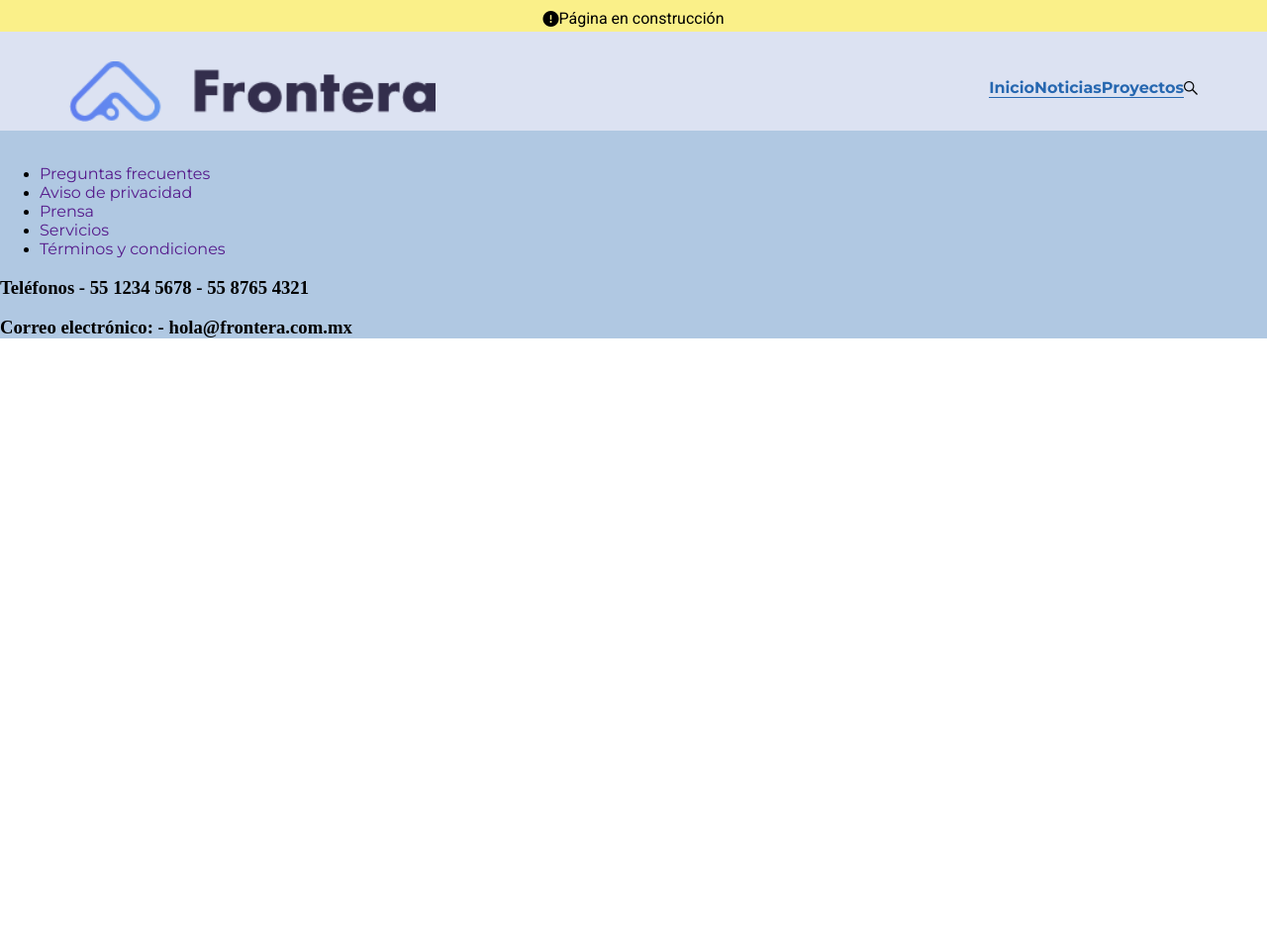
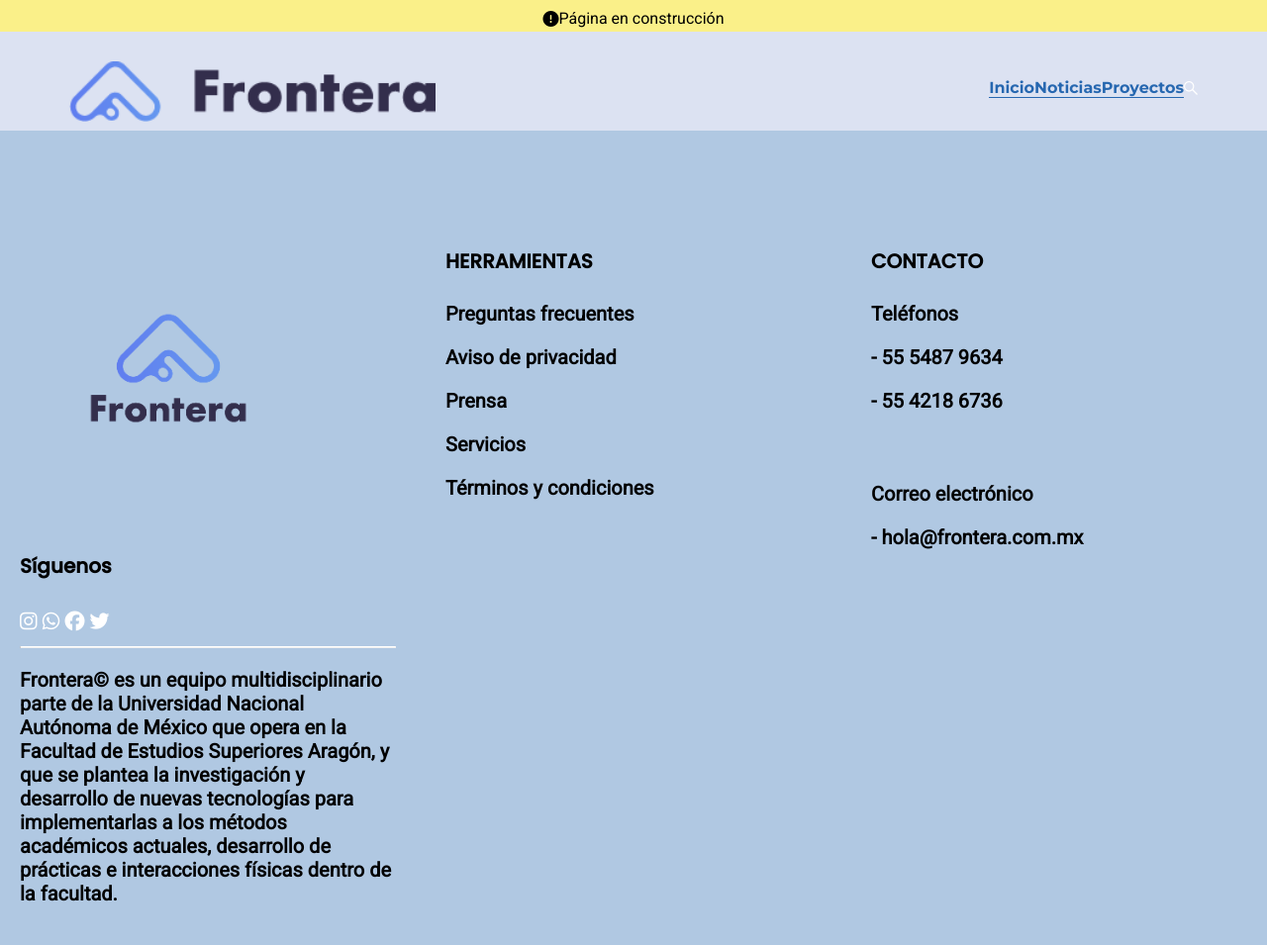
Before and after one commit to HasemTR/Fronteravirtualenv, a PHP site: page /news.html in a window 1280 px wide. Shown: the whole page at 99% size. Before the commit the page ends 342 px from the top, so only its background shows below. Run offline with PHP 8.4, Linux system fonts and the light colour scheme; some libraries are stand-ins or nearby versions.

Commit message:
added stuff

```diff
--- a/css/main.css
+++ b/css/main.css
@@ -4,7 +4,6 @@ html {
     height: 100%;
     margin: auto;
     width: 960px;
-    overflow: scroll;
 }
 
 body {
@@ -218,18 +251,11 @@ p {
 
 }
 
-
-#mision, #vision, #objetivo {
-    float: left;
-    margin: 0px;
-    text-align: center;
-    font-family: 'Montserrat', sans-serif;
-    font-weight: bold;
-    padding: 0%;
-}
-
 footer {
     background-color: #b0c8e2;
+    font-family: 'Poppins', sans-serif;
+    font-weight: bolder;
+    padding-top: 70px;
 }
 
 footer #footer-main-container{
@@ -248,14 +274,27 @@ footer #footer-main-container{
 
 }
 
-section .footer-1 {
-    background-color: green;
+footer .footer-grid .footer-1 .frontera-logo-vertical {
+    width: 300px;
+    height: 300px;
 }
-section .footer-2 {
-    background-color: white;
+
+section.footer-1 {
+    font-size: 20px;
 }
-section .footer-3 {
-    background-color: red;
+
+section i{
+    color: white;
+}
+
+section hr {
+    border-top: 1px solid white;;
+}
+section.footer-2 {
+    font-size: 20px;
+}
+section.footer-3 {
+    font-size: 20px;
 }
 
 section {
--- a/news.html
+++ b/news.html
@@ -33,31 +33,39 @@
 
     </header>
 
-<footer class="footer">
-    <div id="info">
+<footer id="footer-main-container">
+    <div class="footer-grid">
+        <section class="footer-1">
+            <img src="./img/fronteralogovertical.png" class="frontera-logo-vertical" alt="">
+            <h4>Síguenos</h4>
+            <i class="fa-brands fa-instagram"></i>
+            <i class="fa-brands fa-whatsapp"></i>
+            <i class="fa-brands fa-facebook"></i>
+            <i class="fa-brands fa-twitter"></i>
+            <hr>
+            <P>Frontera&copy; es un equipo multidisciplinario parte de la Universidad Nacional Autónoma de México que opera en la Facultad de Estudios Superiores Aragón, y que se plantea la investigación y desarrollo de nuevas tecnologías para implementarlas a los métodos académicos actuales, desarrollo de prácticas e interacciones físicas dentro de la facultad.</P>
+        </section>
+
+        <section class="footer-2">
+            <h4>HERRAMIENTAS</h4>
+            <p>Preguntas frecuentes</p>
+            <p>Aviso de privacidad</p>
+            <p>Prensa</p>
+            <p>Servicios</p>
+            <p>Términos y condiciones</p>
+        </section>
+
+        <section class="footer-3">
+            <h4>CONTACTO</h4>
+            <p>Teléfonos</p>
+            <p>- 55 5487 9634</p>
+            <p>- 55 4218 6736</p>
+            <br>
+            <p>Correo electrónico</p>
+            <p>- hola@frontera.com.mx</p>
+        </section>
 
     </div>
-    <div id="herramientas">
-        <br>
-        <ul>
-            <li><a href="">Preguntas frecuentes</a></li>
-            <li><a href="">Aviso de privacidad</a></li>
-            <li><a href="">Prensa</a></li>
-            <li><a href="">Servicios</a></li>
-            <li><a href="">Términos y condiciones</a></li>
-        </ul>
-    </div>
-    <div id="contacto">
-        <h3>Teléfonos
-            - 55 1234 5678
-            - 55 8765 4321
-        </h3>
-        <h3>
-            Correo electrónico:
-            - hola@frontera.com.mx
-        </h3>
-
-    </div>
-</footer>
+    </footer>
 </body>
 </html>
```
Also changed, not shown: other parts of css/main.css (+43 -9 lines), index.html (+36 -18 lines), projects.html (+32 -24 lines), img/vrmain.png (added).
